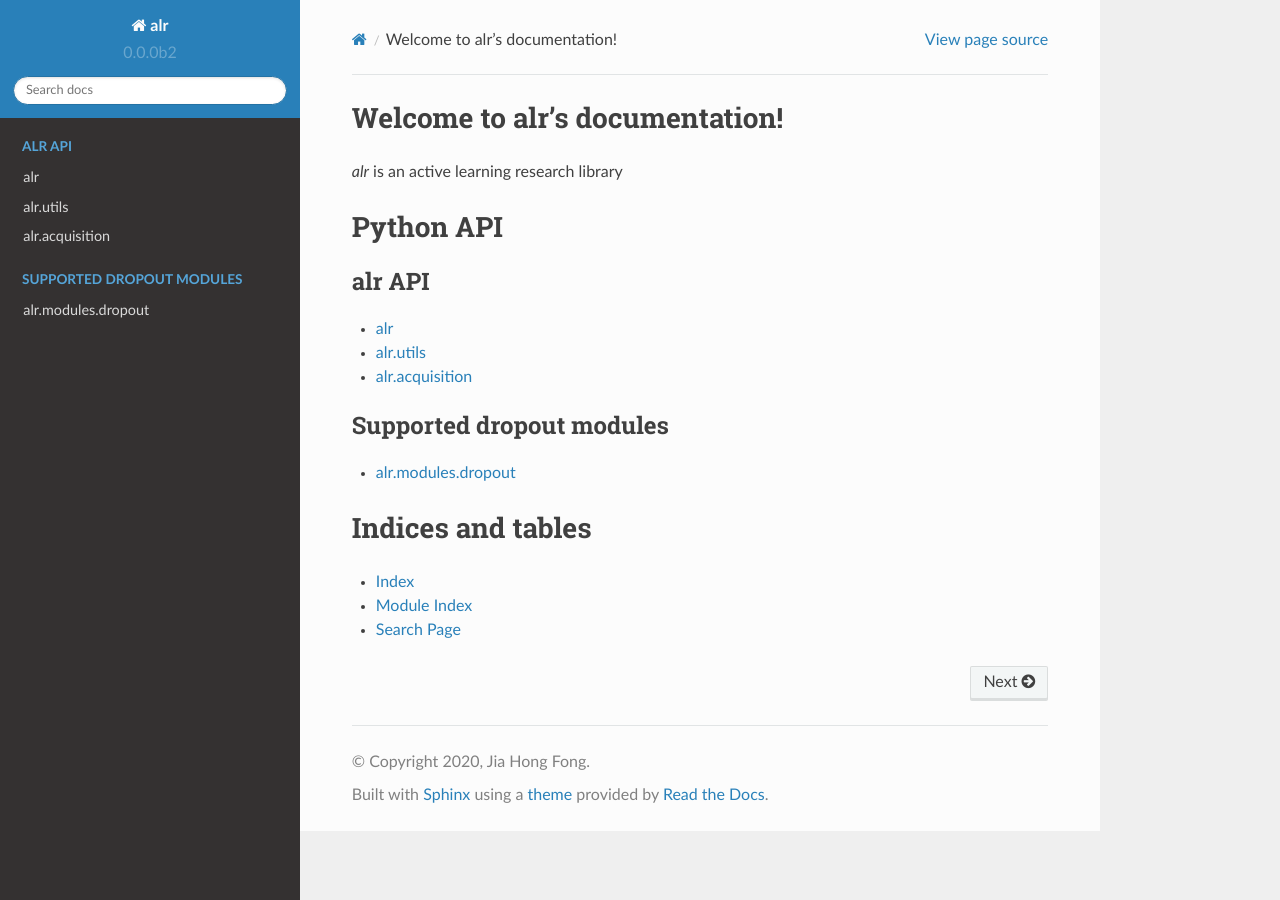
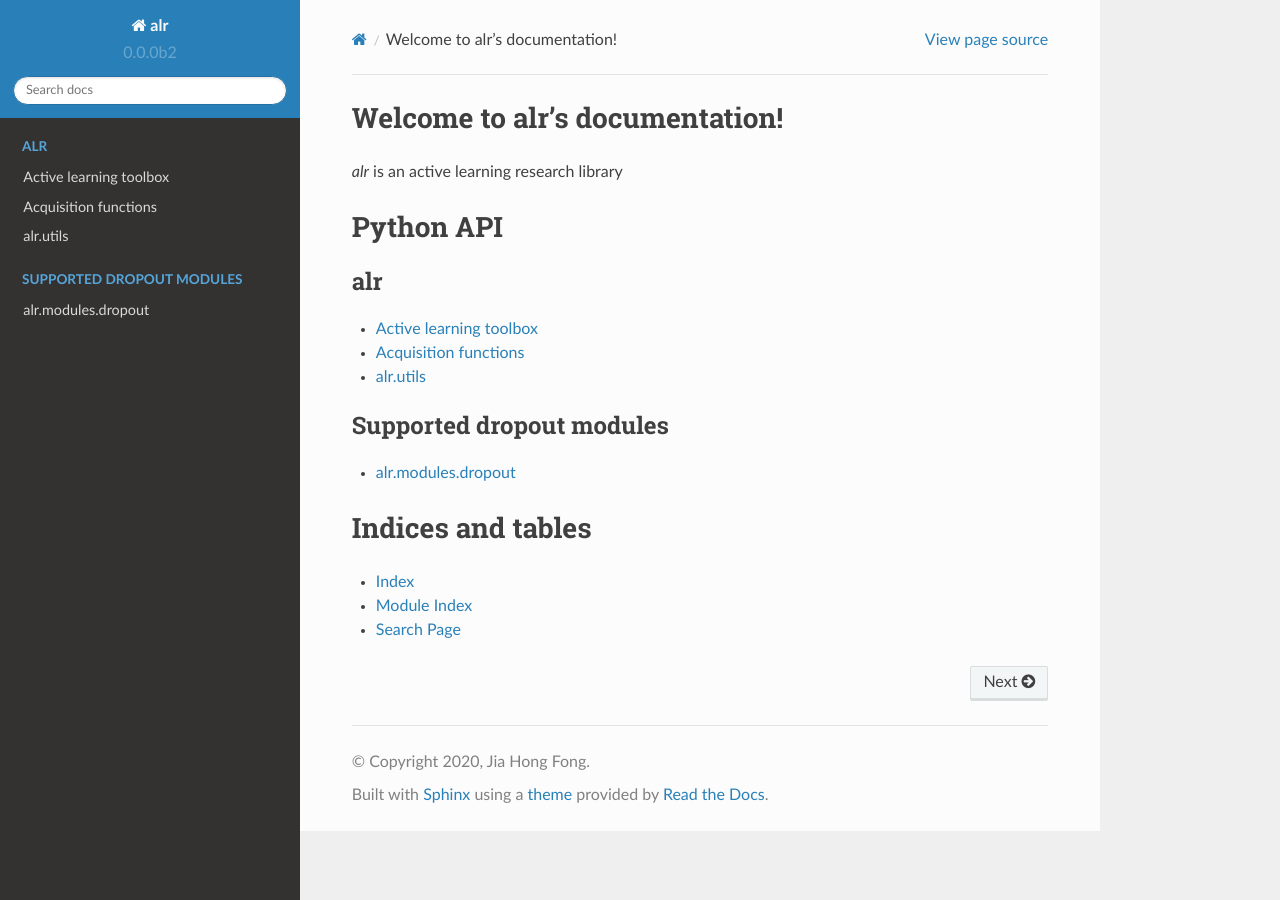
Before and after one commit to darth-donut/alr, a Sphinx documentation site: the page built from docs/source/index.rst, in a window 1280 px wide. Built offline with Sphinx 7.4.7 and the Read the Docs theme 2.0.0, drawn with Linux system fonts in a browser that asks for light colours; pages that are not in the unit, such as notebooks, are missing from menus; the version number is read from the project's files by our own code.

```diff
--- a/alr/__init__.py
+++ b/alr/__init__.py
@@ -141,12 +141,6 @@ class MCDropout(ALRModel):
         :type x: `torch.Tensor`
         :return: output tensor of shape :math:`m \times N \times C`
         :rtype: `torch.Tensor`
-
-        .. warning::
-            It is the *user's own responsibility* to make sure that the model
-            is in training mode. For example, unless dropout is hard-coded
-            to always drop units in the base model, stochastic_forward will
-            not have any stochasticity!
         """
         preds = torch.stack(
             [F.softmax(self.base_model(x), dim=1) for _ in range(self.n_forward)]
--- a/docs/source/index.rst
+++ b/docs/source/index.rst
@@ -13,11 +13,11 @@ Python API
 
 .. toctree::
    :maxdepth: 1
-   :caption: alr API
+   :caption: alr
 
-   __init__
+   Active learning toolbox <__init__>
+   Acquisition functions <acquisition>
    utils
-   acquisition
 
 .. toctree::
    :maxdepth: 1
```
